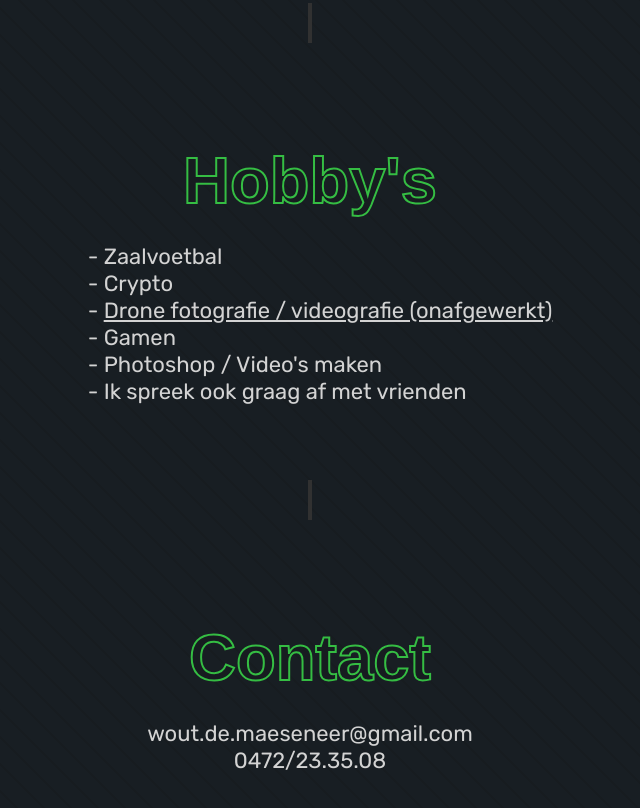
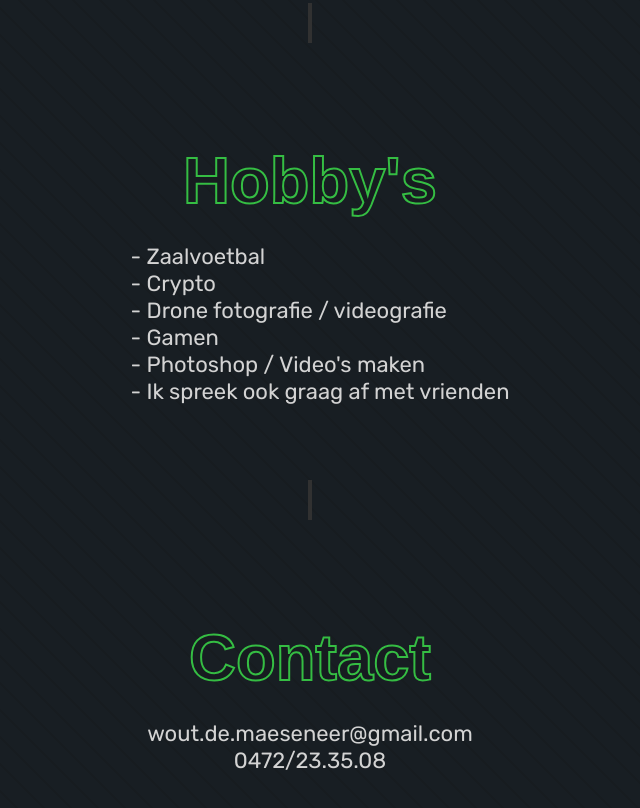
Before and after one commit to WoutDM/WoutDM.github.io, a plain HTML site: page index.html in a window 1280 px wide. Shown: the part 1779-2587 px from the top of the page, without its empty margins (330-970 px from the left). Drawn offline with Linux system fonts and the light colour scheme.

Commit message:
Removing Drone site link
Will be added again after completing the site.

```diff
--- a/index.html
+++ b/index.html
@@ -63,7 +63,7 @@
                 <p>
                 - Zaalvoetbal <br>
                 - Crypto <br>
-                - <a href="https://highupdrones.github.io/" draggable="false">Drone fotografie / videografie (onafgewerkt)</a> <br>
+                - Drone fotografie / videografie<br>
                 - Gamen <br>
                 - Photoshop / Video's maken <br>
                 - Ik spreek ook graag af met vrienden <br>
```
